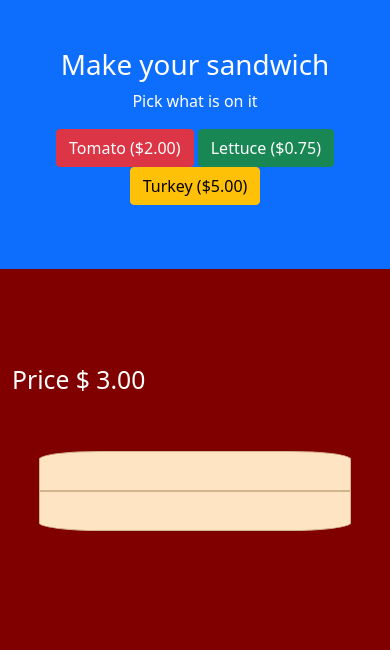
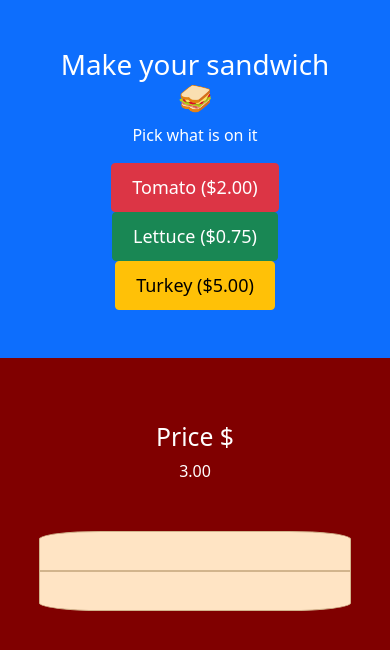
Before and after one commit to k-stranick/SammichMaker, a plain HTML site: page index.html in a window 390 px wide. Drawn offline with nearby package versions, Linux system fonts and the light colour scheme.

Commit message:
fixing display

```diff
--- a/css/styles.css
+++ b/css/styles.css
@@ -1,6 +1,12 @@
 body{
     background-color:maroon;
     color:white;
+}
+
+.sandwich, .sandwich-layers {
+    display: flex;
+    flex-direction: column;
+    align-items: center;
 }
 
 .bread{
@@ -29,6 +35,26 @@ body{
     min-height:30px;
 }
 
-.turkey{
-    background-color: burlywood;
+
+.tomato {
+    background-color: red;
 }
+
+.lettuce {
+    background-color: green;
+}
+
+.turkey {
+    background-color: #deb887;
+}
+
+
+.ingredient-btn {
+    font-size: 18px;
+    padding: 10px 20px;
+    transition: transform 0.2s ease-in-out;
+}
+
+.ingredient-btn:hover {
+    transform: scale(1.1);
+}
--- a/index.html
+++ b/index.html
@@ -12,25 +12,25 @@
 <body>
 
 <div class="container-fluid p-5 bg-primary text-white text-center">
-  <h1>Make your sandwich</h1>
+  <h1>Make your sandwich 🥪</h1>
   <p>Pick what is on it</p>
-  <p>
+  <div class=""d-flex justify-content-center gap-2>
     <button id="btnTomato" class="btn btn-danger ingredient-btn">Tomato ($2.00)</button>
     <button id="btnLettuce" class="btn btn-success ingredient-btn">Lettuce ($0.75)</button>
     <button id="btnTurkey" class="btn btn-warning ingredient-btn">Turkey ($5.00)</button>
-  </p>
+  </div>
 </div>
 
 <div class="container mt-5">
   <div class="row">
-    <div class="col-sm-3 h2 mt-5">
-        <label for="total">Price $</label>
-        <span id="total" name="total">3.00</span>
+    <div class="col-sm-3 text-center">
+        <h2 class="mt-3">Price $</h2>
+        <span id="total" class-fs-3 fw-bold>3.00</span>
     </div>
 
     <div class="col-sm-9 sandwich mt-5">
         <div class="bread top"></div>
-        <div id="middle"></div>
+        <div id="middle" calss="sandwich-layers"></div>
         <div class="bread bottom"></div>
     </div>
   </div>
```
